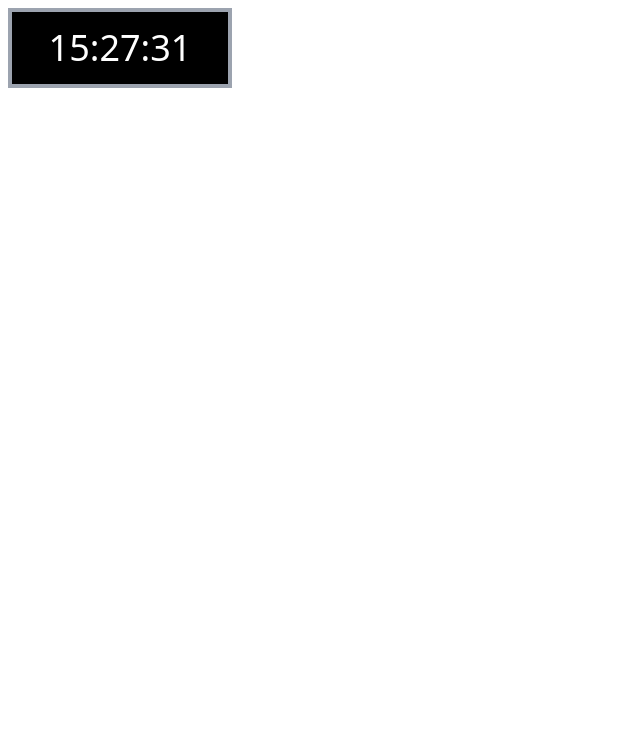
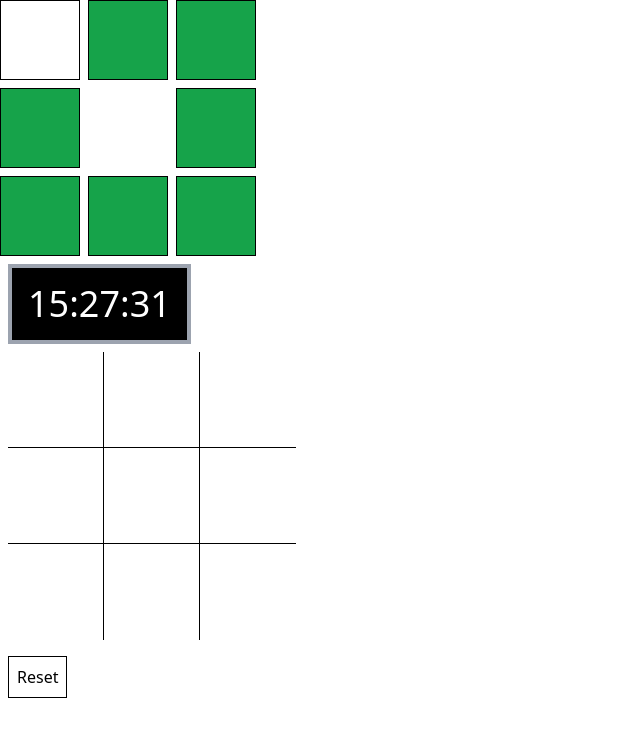
Before and after one commit to chaukhoa97/practicing, a React (Vite) app: page / in a window 1280 px wide. Shown: the top 736 px of the page, without its empty margins (0-640 px from the left). Built offline with nearby package versions, Linux system fonts and the light colour scheme.

Commit message:
Implement TicTacToe

```diff
--- a/src/App.jsx
+++ b/src/App.jsx
@@ -19,6 +19,7 @@ import StarRating from './GreatFrontEnd.com/StarRating/StarRating'
 import TodoList from './GreatFrontEnd.com/Todo List/TodoList'
 import TrafficLight from './GreatFrontEnd.com/Traffic Light/TrafficLight'
 import DigitalClock from './GreatFrontEnd.com/DigitalClock/DigitalClock'
+import TicTacToe from './GreatFrontEnd.com/Tic-tac-toe/TicTacToe'
 
 function App() {
   return (
@@ -42,14 +43,15 @@ function App() {
           reactionCount: 8402,
         }}
       /> */}
-      {/* <Tabs sections={SECTIONS} />
-      <AnalogClock />
+      {/* <Tabs sections={SECTIONS} /> */}
       <GridLights />
-      <LikeButton />
+      {/* <LikeButton />
       <StarRating count={5} rating={4} />
-      <TodoList todos={TODOS} /> */}
-      {/* <TrafficLight /> */}
+      <TodoList todos={TODOS} />
+      <TrafficLight /> */}
+      {/* <AnalogClock /> */}
       <DigitalClock />
+      <TicTacToe />
     </>
   )
 }
--- a/src/GreatFrontEnd.com/DigitalClock/DigitalClock.jsx
+++ b/src/GreatFrontEnd.com/DigitalClock/DigitalClock.jsx
@@ -20,7 +20,7 @@ export default function DigitalClock() {
   }, [])
 
   return (
-    <time className="m-2 flex w-56 items-center justify-center border-4 border-gray-400 bg-black p-4 text-white">
+    <time className="m-2 flex w-fit items-center justify-center border-4 border-gray-400 bg-black p-4 text-white">
       <p
         className="text-4xl"
         // Similar to AnalogClock, the internals of the clock are for presentation purposes so they should be hided to screen readers.
--- a/src/GreatFrontEnd.com/GridLights/GridLights.jsx
+++ b/src/GreatFrontEnd.com/GridLights/GridLights.jsx
@@ -33,7 +33,7 @@ export default function GridLights() {
   }
 
   return (
-    <div className="grid w-64 grid-cols-3 gap-2">
+    <div className="grid w-fit grid-cols-3 gap-2">
       {baseArray.map((_, i) => {
         if (i === 4) return <div key={i} />
         return (
--- /dev/null
+++ b/src/GreatFrontEnd.com/Tic-tac-toe/TicTacToe.jsx
@@ -0,0 +1,95 @@
+import { useState } from 'react'
+import { cn } from '../../util'
+
+const WIN_CONDITIONS = [
+  [0, 1, 2],
+  [3, 4, 5],
+  [6, 7, 8],
+  [0, 3, 6],
+  [1, 4, 7],
+  [2, 5, 8],
+  [0, 4, 8],
+  [2, 4, 6],
+]
+
+const haveAllElements = (target, source) => {
+  for (let i = 0; i < source.length; i++) {
+    if (!target.includes(source[i])) return false
+  }
+  return true
+}
+
+const getIndexes = (element, array) => {
+  return array
+    .map((item, index) => {
+      if (item === element) return index
+    })
+    .filter((item) => item !== undefined)
+}
+
+const defaultData = Array(9).fill(null)
+
+export default function TicTacToe() {
+  const [data, setData] = useState(defaultData)
+
+  const [isPlayerXTurn, setIsPlayerXTurn] = useState(true)
+  const [result, setResult] = useState(null)
+
+  const handleClick = (index) => {
+    if (!data[index] && !result) {
+      let xIndexes, oIndexes
+      setIsPlayerXTurn(!isPlayerXTurn)
+      setData((prev) => {
+        const newArray = [...prev]
+        newArray.splice(index, 1, isPlayerXTurn ? 'X' : 'O')
+
+        xIndexes = getIndexes('X', newArray)
+        oIndexes = getIndexes('O', newArray)
+
+        for (let i = 0; i < WIN_CONDITIONS.length; i++) {
+          if (haveAllElements(xIndexes, WIN_CONDITIONS[i])) setResult('X')
+          if (haveAllElements(oIndexes, WIN_CONDITIONS[i])) setResult('O')
+        }
+
+        if (xIndexes.length + oIndexes.length === 9) setResult('draw')
+
+        return newArray
+      })
+    }
+  }
+
+  const reset = () => {
+    setData(defaultData)
+    setResult(null)
+    setIsPlayerXTurn(true)
+  }
+
+  return (
+    <div className="m-2">
+      {result &&
+        (result === 'X' || result === 'O' ? (
+          <p>Player {result} win!</p>
+        ) : (
+          <p>Draw</p>
+        ))}
+      <div className="w grid max-w-max grid-cols-3">
+        {data.map((item, index) => (
+          <button
+            key={index}
+            className={cn(
+              'flex h-24 w-24 items-center justify-center border-black text-4xl',
+              index < 6 && 'border-b',
+              [0, 1, 3, 4, 6, 7].includes(index) && 'border-r',
+            )}
+            onClick={() => handleClick(index)}
+          >
+            {item}
+          </button>
+        ))}
+      </div>
+      <button className="mt-4 border border-black p-2" onClick={reset}>
+        Reset
+      </button>
+    </div>
+  )
+}
--- /dev/null
+++ b/src/GreatFrontEnd.com/Tic-tac-toe/TicTacToe.md
@@ -0,0 +1,8 @@
+![Example](https://www.greatfrontend.com/img/questions/tic-tac-toe/tic-tac-toe-example.png)
+
+## Requirements
+
+- Players can take turns to place an X or a O on the board.
+- A player wins if three of their marks are in a horizontal, vertical, or diagonal row.
+- Display the current game status at the top: whose turn it is, winner (if any), or draw.
+- Add a "Reset" button to allow the game to be restarted at any time.
```
